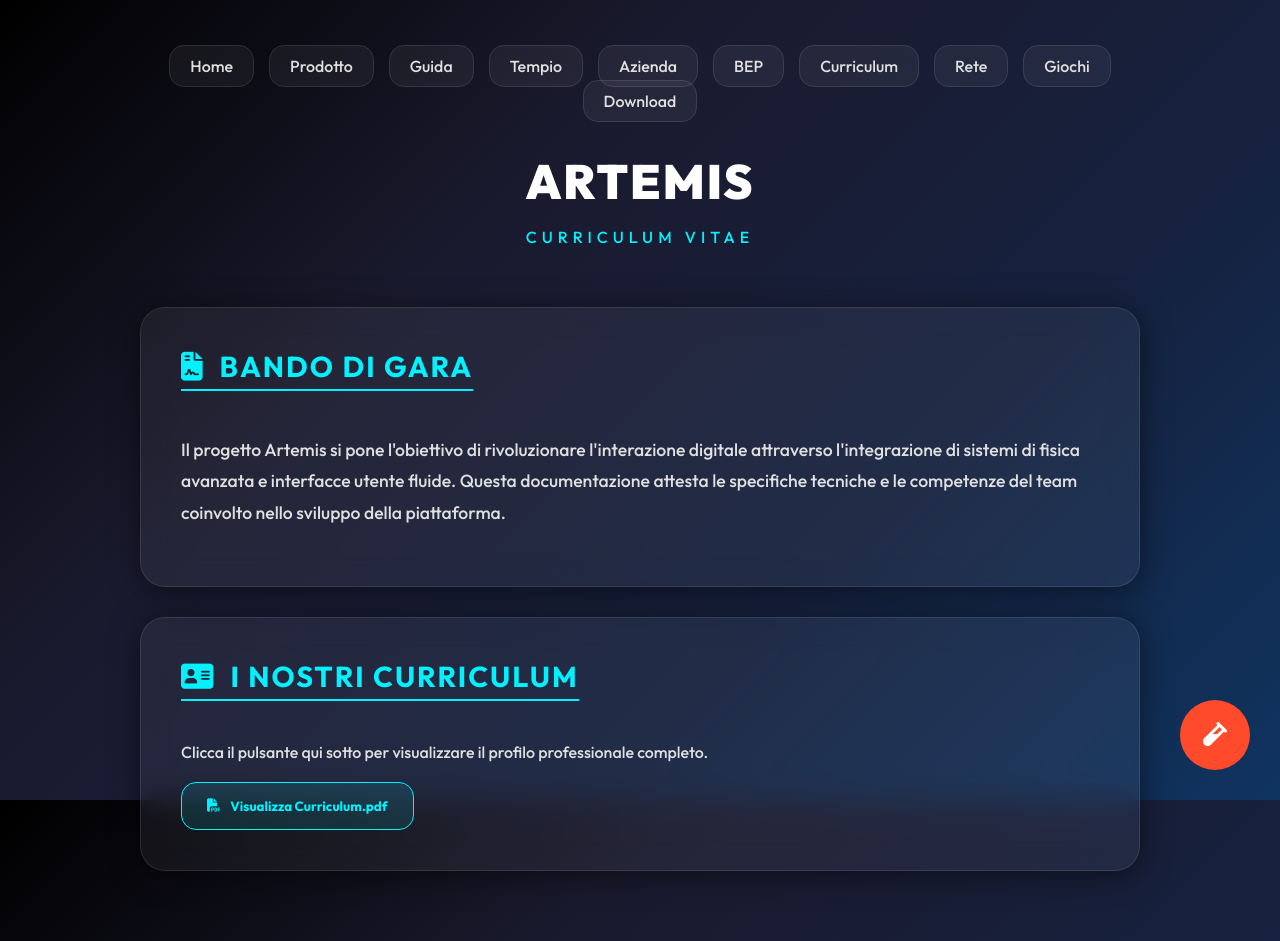
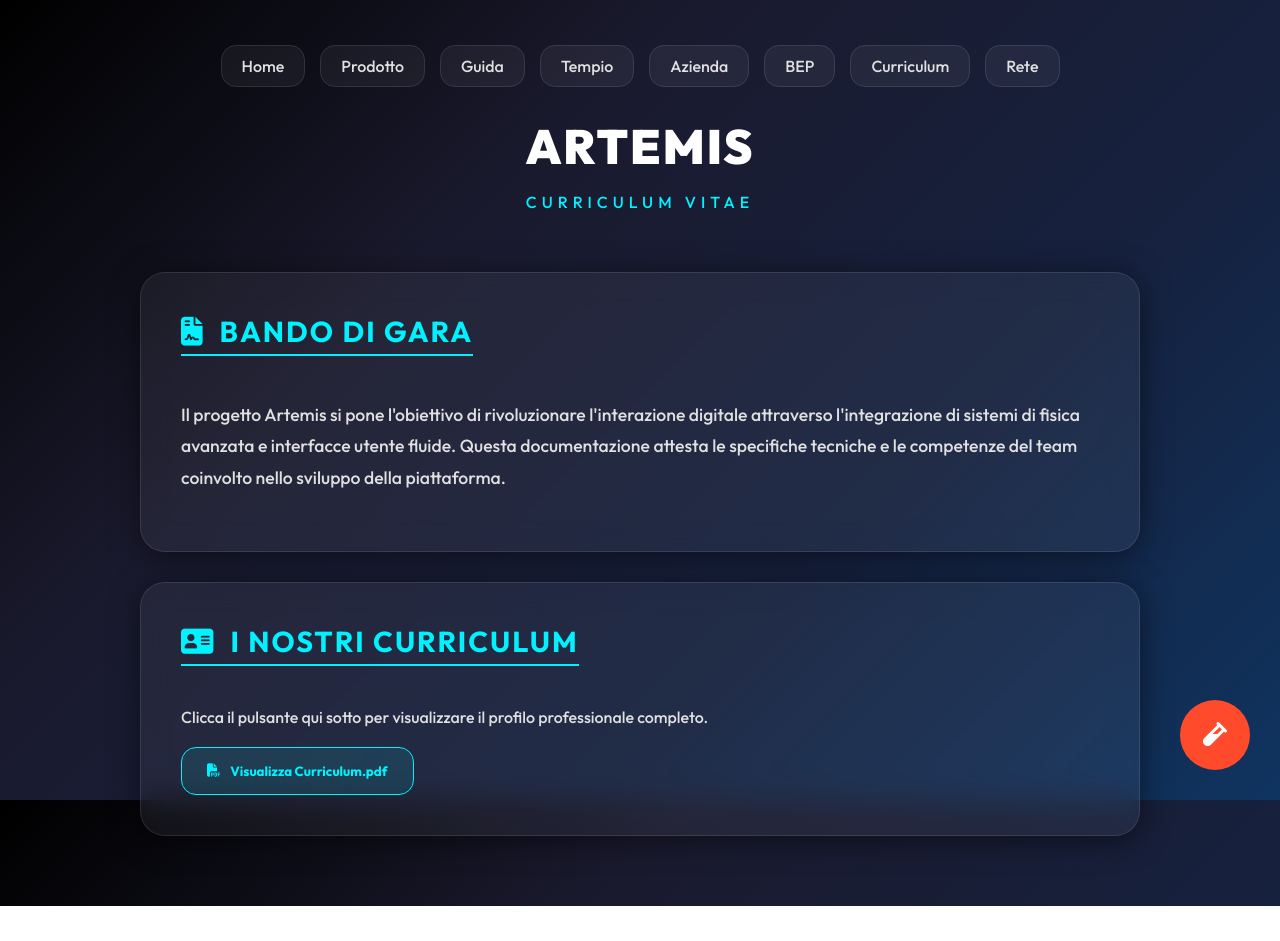
Before and after one commit to danielgrossi007-cpu/Artemis-Site, a plain HTML site: page curriculum.html in a window 1280 px wide. After the commit the page ends 906 px from the top, so only its background shows below. Drawn offline with nearby package versions, Linux system fonts and the light colour scheme.

Commit message:
Remove 'Giochi' and 'Download' links from curriculum

```diff
--- a/curriculum.html
+++ b/curriculum.html
@@ -93,8 +93,7 @@
                 <li><a href="breakeven.html" class="nav-item physics-target">BEP</a></li>
                 <li><a href="curriculum.html" class="nav-item physics-target">Curriculum</a></li>
                 <li><a href="rete.html" class="nav-item physics-target">Rete</a></li>
-                <li><a href="giochi.html" class="nav-item">Giochi</a></li>
-                <li><a href="https://artemis-ocuz.onrender.com/" class="nav-item physics-target">Download</a></li>
+
             </ul>
         </nav>
 
```
